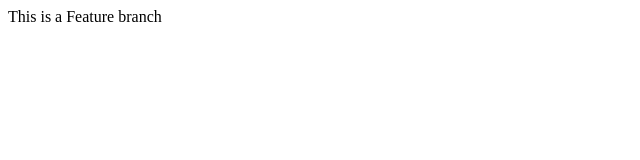
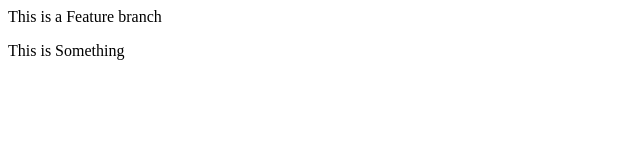
Before and after one commit to sharathkumarmb001/LocalRepo, a plain HTML site: page index.html in a window 1280 px wide. Shown: the whole page, without its empty margins (0-640 px from the left). Drawn offline with Linux system fonts and the light colour scheme.

Commit message:
Feature added

```diff
--- a/index.html
+++ b/index.html
@@ -1 +1,2 @@
 <p>This is a Feature branch</p>
+<p>This is Something</p>
```
